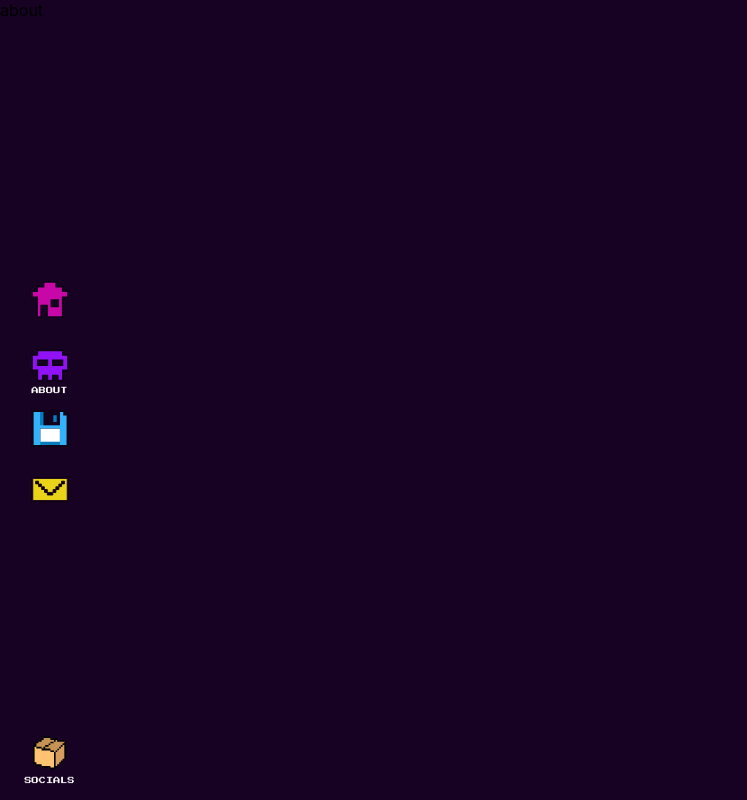
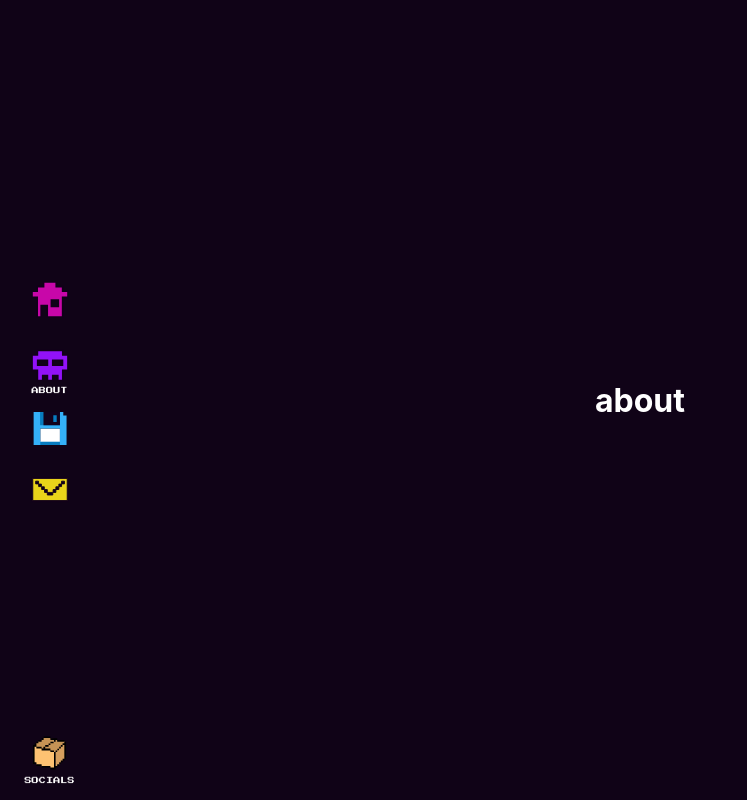
Before and after one commit to davidhavlin/dhavlin.github.io, a Nuxt app: page /about in a window 1280 px wide. Shown: the whole page, without its empty margins (0-747 px from the left). Built offline with nearby package versions, Linux system fonts and the light colour scheme.

Commit message:
pridane a upratane page transitions

```diff
--- a/pages/about.vue
+++ b/pages/about.vue
@@ -1,9 +1,22 @@
 <template>
-	<div>about</div>
+	<div class="about-container">
+		<h1>about</h1>
+	</div>
 </template>
 
 <script>
+/* eslint-disable */
+
 export default {}
 </script>
 
-<style lang="scss" scoped></style>
+<style lang="scss" scoped>
+.about-container {
+	height: 100vh;
+	display: flex;
+	justify-content: center;
+	align-items: center;
+	color: #fff;
+	background: #100317;
+}
+</style>
--- a/pages/contact.vue
+++ b/pages/contact.vue
@@ -1,11 +1,7 @@
 <template>
-	<div class="theContact">
-		<transition name="loading-component">
-			<LoadingComponent v-if="loading" />
-		</transition>
-
+	<div class="contact-container">
 		<div class="contact">
-			<div v-show="!loading" class="left-section">
+			<div class="left-section">
 				<ContactForm class="contact-form" />
 			</div>
 			<div ref="parent" class="right-section"></div>
@@ -17,11 +13,6 @@
 /* eslint-disable */
 // import hoverEffect from 'hover-effect'
 export default {
-	data() {
-		return {
-			loading: true,
-		}
-	},
 	methods: {
 		effectHover() {
 			const effect = new hoverEffect({
@@ -36,16 +27,16 @@ export default {
 	mounted() {
 		this.effectHover()
 		setTimeout(() => {
-			this.loading = false
-			setTimeout(() => {
-				this.$refs.parent.classList.add('animate')
-			}, 2000)
+			this.$refs.parent.classList.add('animate')
 		}, 2000)
 	},
 }
 </script>
 
 <style lang="scss" scoped>
+.contact-container {
+	background: #100317;
+}
 .contact {
 	width: 100vw;
 	height: 100vh;
--- a/pages/index.vue
+++ b/pages/index.vue
@@ -1,9 +1,9 @@
 <template>
-	<div class="title-container">
+	<div class="home-container">
 		<h3 class="title-hello">Hello friend</h3>
 		<h1 ref="myTitle" class="title">DH</h1>
 		<!-- <div ref="myImage" class="image"></div>
-		<div class="image2"></div> -->
+		<div class="image2"></div>-->
 	</div>
 </template>
 
@@ -21,7 +21,7 @@ export default {
 </script>
 
 <style lang="scss" scoped>
-.title-container {
+.home-container {
 	font-family: 'Press Start 2P', cursive;
 	display: flex;
 	justify-content: center;
@@ -29,6 +29,7 @@ export default {
 	width: 100%;
 	height: 100vh;
 	overflow: hidden;
+	background: #100317;
 }
 .title-hello {
 	z-index: 10;
--- a/pages/projects.vue
+++ b/pages/projects.vue
@@ -16,5 +16,6 @@ export default {}
 	height: 100vh;
 	justify-content: center;
 	align-items: center;
+	background: #100317;
 }
 </style>
```
